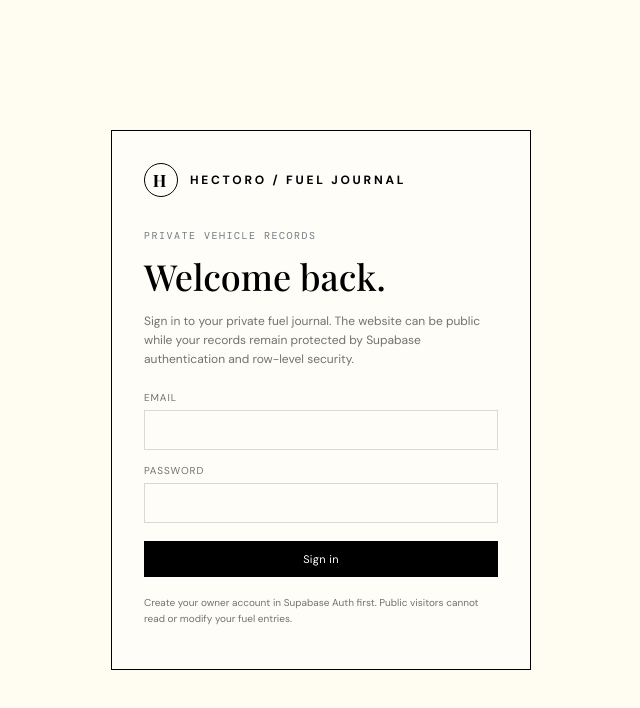
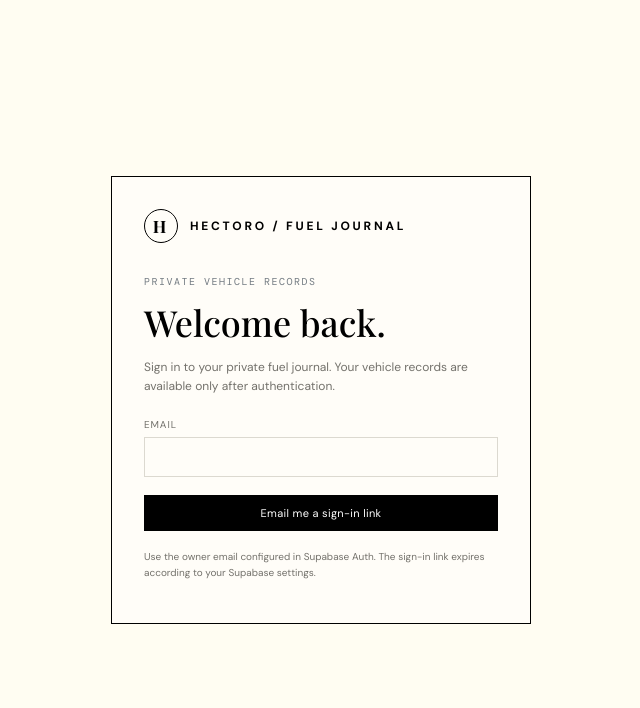
Before and after one commit to Jagadeeswarh/my-fuel-gauge, a Next.js app: page /login in a window 1280 px wide. Shown: the top 708 px of the page, without its empty margins (319-959 px from the left). Built offline with nearby package versions, Linux system fonts and the light colour scheme.

Commit message:
Secure private fuel dashboard and use magic-link login

```diff
--- a/src/app/login/page.tsx
+++ b/src/app/login/page.tsx
@@ -1,8 +1,64 @@
 "use client";
-import { FormEvent,useState } from "react";
+
+import { FormEvent, useState } from "react";
 import { createSupabaseBrowserClient } from "@/lib/supabase/client";
+
 export default function LoginPage() {
- const [email,setEmail]=useState(""); const [password,setPassword]=useState(""); const [error,setError]=useState(""); const [busy,setBusy]=useState(false);
- async function submit(e:FormEvent){e.preventDefault();setError("");setBusy(true);const db=createSupabaseBrowserClient();if(!db){setError("Supabase is not configured. Set the environment variables from .env.example.");setBusy(false);return;}const {error}=await db.auth.signInWithPassword({email,password});if(error){setError(error.message);setBusy(false);return;}window.location.href="/";}
- return <main className="login-page"><form className="login-card" onSubmit={submit}><div className="brand"><span className="brand-mark">H</span><span>HECTORO / FUEL JOURNAL</span></div><div className="eyebrow" style={{marginTop:32}}>PRIVATE VEHICLE RECORDS</div><h1 style={{marginTop:10}}>Welcome back.</h1><p>Sign in to your private fuel journal. The website can be public while your records remain protected by Supabase authentication and row-level security.</p><div className="field" style={{marginTop:22}}><label htmlFor="email">Email</label><input id="email" type="email" autoComplete="email" required value={email} onChange={e=>setEmail(e.target.value)}/></div><div className="field" style={{marginTop:14}}><label htmlFor="password">Password</label><input id="password" type="password" autoComplete="current-password" required value={password} onChange={e=>setPassword(e.target.value)}/></div>{error&&<div className="error">{error}</div>}<button className="button" style={{width:"100%",marginTop:18}} disabled={busy}>{busy?"Signing in…":"Sign in"}</button><p style={{marginTop:18,fontSize:10}}>Create your owner account in Supabase Auth first. Public visitors cannot read or modify your fuel entries.</p></form></main>;
+  const [email, setEmail] = useState("");
+  const [error, setError] = useState("");
+  const [message, setMessage] = useState("");
+  const [busy, setBusy] = useState(false);
+
+  async function submit(event: FormEvent) {
+    event.preventDefault();
+    setError("");
+    setMessage("");
+    setBusy(true);
+
+    const db = createSupabaseBrowserClient();
+    if (!db) {
+      setError("Supabase is not configured. Set the environment variables from .env.example.");
+      setBusy(false);
+      return;
+    }
+
+    const redirectTo = `${window.location.origin}/auth/callback`;
+    const { error: signInError } = await db.auth.signInWithOtp({
+      email,
+      options: { emailRedirectTo: redirectTo },
+    });
+
+    if (signInError) {
+      setError(signInError.message);
+      setBusy(false);
+      return;
+    }
+
+    setMessage("Check your email for a secure sign-in link. You can close this page after opening the email.");
+    setBusy(false);
+  }
+
+  return (
+    <main className="login-page">
+      <form className="login-card" onSubmit={submit}>
+        <div className="brand">
+          <span className="brand-mark">H</span>
+          <span>HECTORO / FUEL JOURNAL</span>
+        </div>
+        <div className="eyebrow" style={{ marginTop: 32 }}>PRIVATE VEHICLE RECORDS</div>
+        <h1 style={{ marginTop: 10 }}>Welcome back.</h1>
+        <p>Sign in to your private fuel journal. Your vehicle records are available only after authentication.</p>
+        <div className="field" style={{ marginTop: 22 }}>
+          <label htmlFor="email">Email</label>
+          <input id="email" type="email" autoComplete="email" required value={email} onChange={(event) => setEmail(event.target.value)} />
+        </div>
+        {error && <div className="error" role="alert">{error}</div>}
+        {message && <div className="success" role="status">{message}</div>}
+        <button className="button" style={{ width: "100%", marginTop: 18 }} disabled={busy}>
+          {busy ? "Sending link…" : "Email me a sign-in link"}
+        </button>
+        <p style={{ marginTop: 18, fontSize: 10 }}>Use the owner email configured in Supabase Auth. The sign-in link expires according to your Supabase settings.</p>
+      </form>
+    </main>
+  );
 }
```
